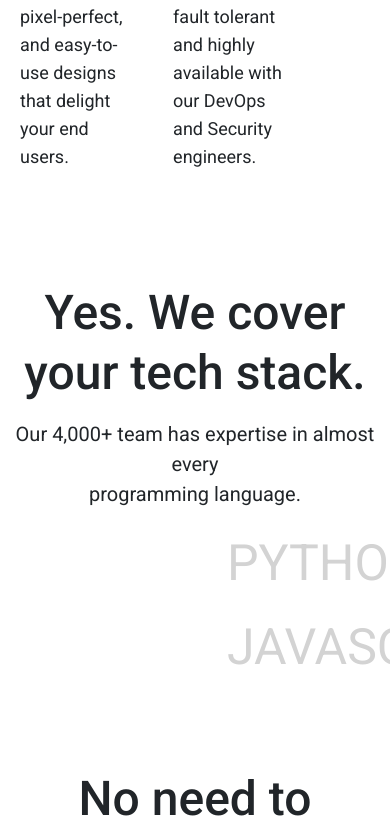
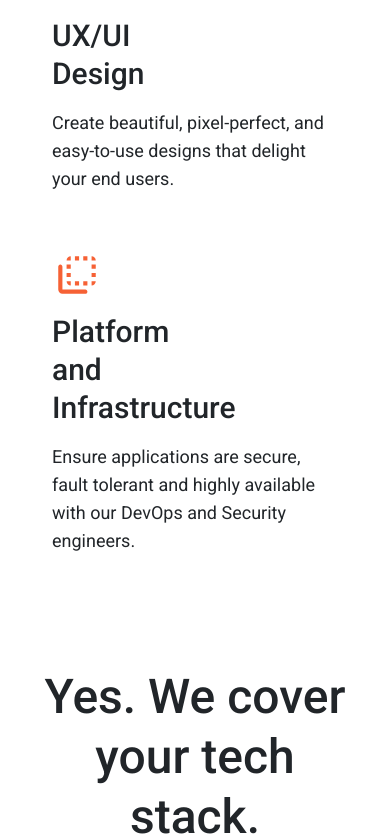
Before and after one commit to PavanGanesh001/BotsApi, an Angular app: page / in a window 390 px wide. Shown: the part 2640-3476 px from the top of the page. Built offline with nearby package versions, Linux system fonts and the light colour scheme.

Commit message:
fixing mobile view

```diff
--- a/src/app/detail/detail.component.scss
+++ b/src/app/detail/detail.component.scss
@@ -115,8 +115,20 @@ body {
 }
 
 @media only screen and (max-width: 600px) {
-  /* CSS rules for small screens */
+.expertise{
+margin: 2rem;
 }
+
+.content div {
+  width: 88%;
+}
+.tech-stack, .working-with-us{
+  margin: 2rem;
+  margin-top: 5rem
+}
+
+}
+
 
 @media only screen and (min-width: 601px) and (max-width: 1024px) {
   /* CSS rules for medium screens */
```
